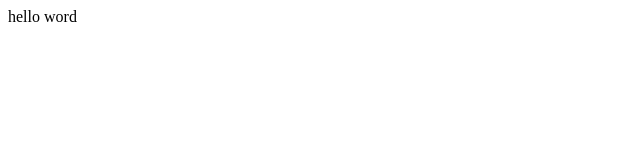
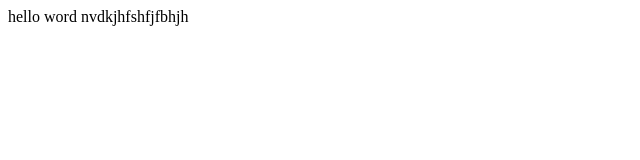
Before and after one commit to aliywedad/revison, a plain HTML site: page test.html in a window 1280 px wide. Shown: the whole page, without its empty margins (0-640 px from the left). Drawn offline with Linux system fonts and the light colour scheme.

Commit message:
kfhjhhfjnhf

```diff
--- a/test.html
+++ b/test.html
@@ -8,5 +8,8 @@
 <body>
     hello word
 
+
+    nvdkjhfshfjfbhjh
+
 </body>
 </html>
```
